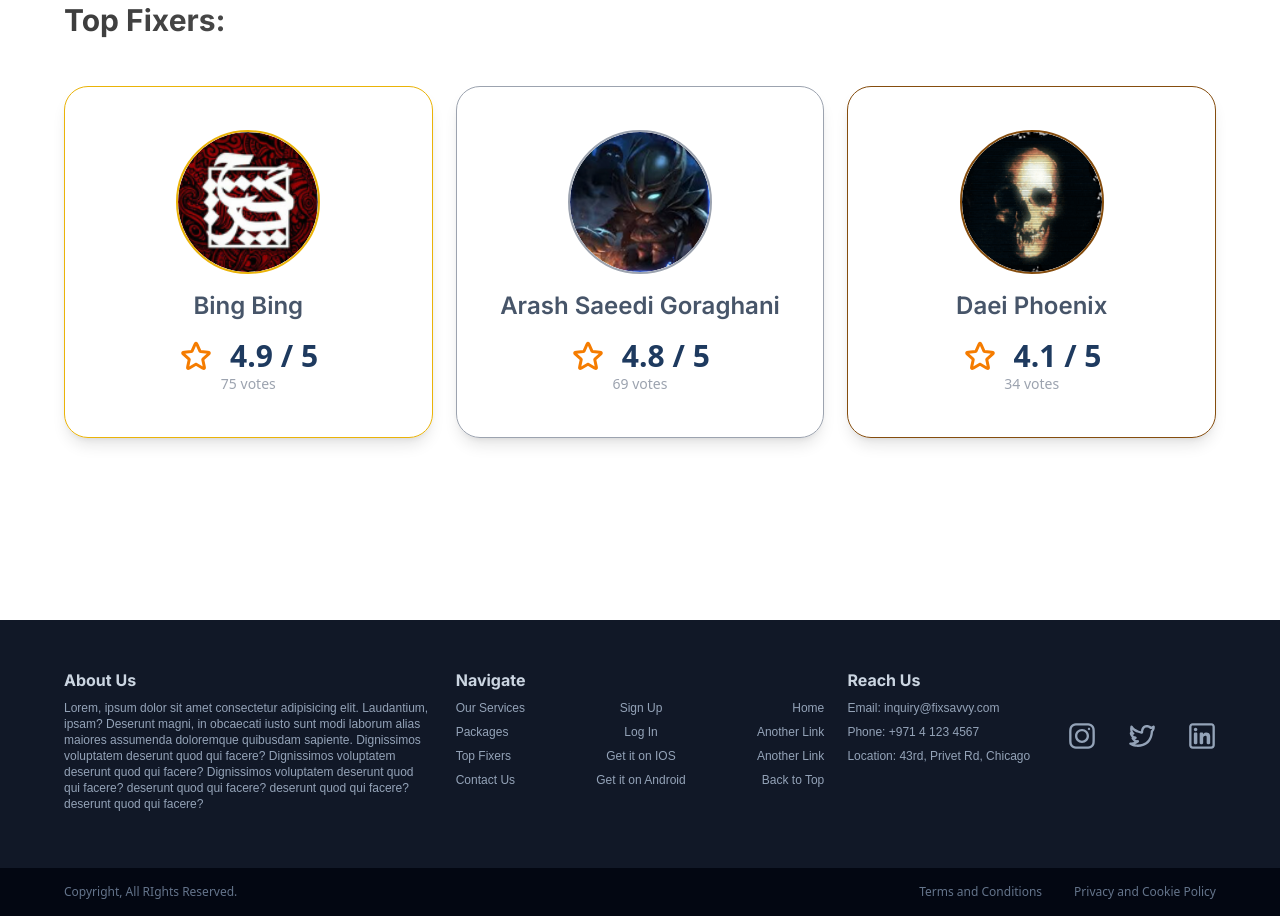
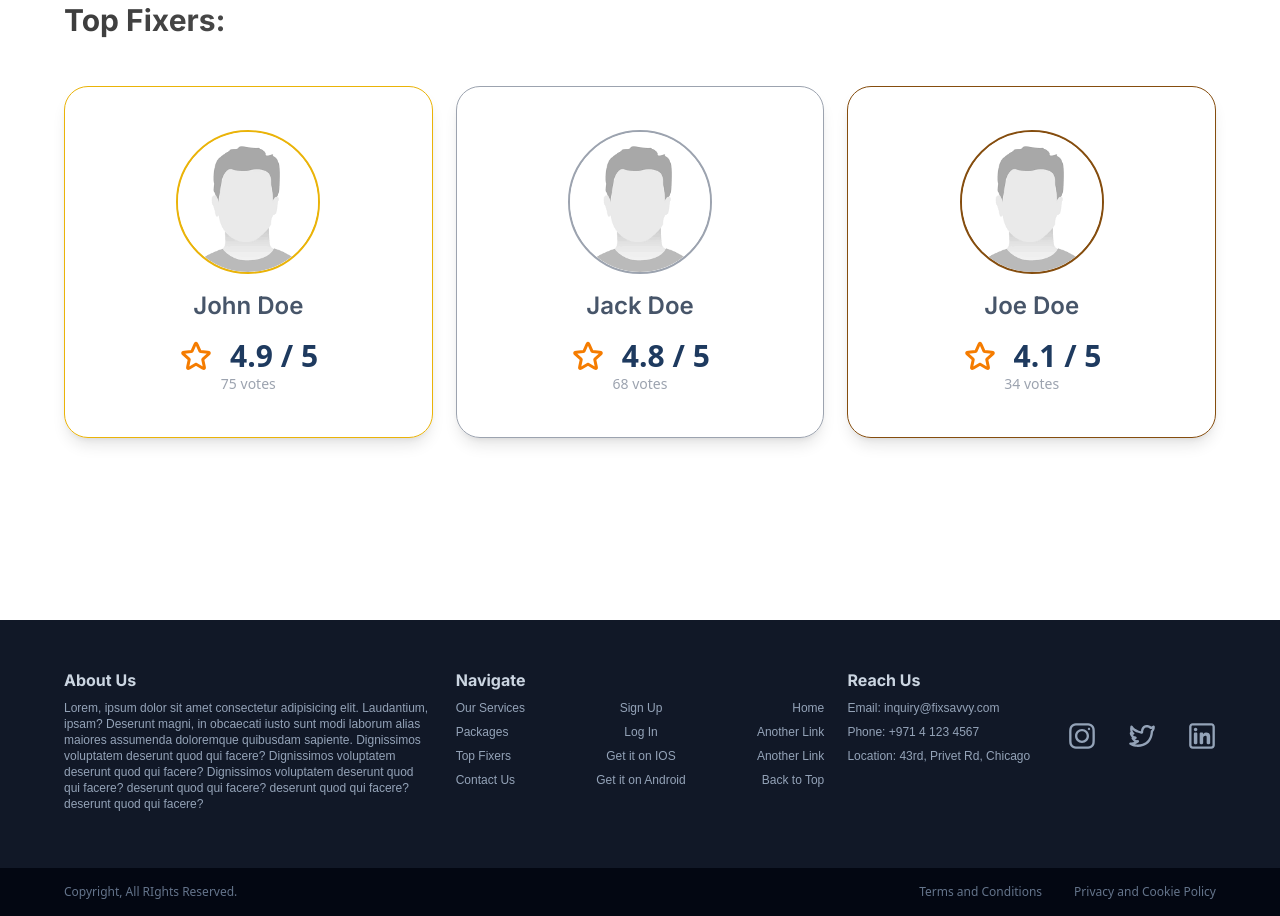
Before and after one commit to Axaerys/fixsavvy, a Next.js app: page / in a window 1280 px wide. Shown: the part 2580-3496 px from the top of the page. Built offline with nearby package versions, Linux system fonts and the light colour scheme.

Commit message:
fixed minor bugs

```diff
--- a/app/layout.jsx
+++ b/app/layout.jsx
@@ -9,6 +9,7 @@ export const metadata = {
 };
 
 const RootLayout = ({ children }) => {
+  console.log("Layout mounted");
   return (
     <html lang="en">
       <head>
--- a/app/page.jsx
+++ b/app/page.jsx
@@ -6,6 +6,7 @@ import ContactUs from "@components/ContactUs";
 import Footer from "@components/Footer";
 
 const Home = () => {
+  console.log("Page Mounted");
   return (
     <section className="w-full h-full ">
       <Hero />
@@ -13,7 +14,6 @@ const Home = () => {
       <Packages />
       <TopFixers />
       {/* <ContactUs /> */}
-      {/* <Footer /> */}
     </section>
   );
 };
--- a/components/Hero.jsx
+++ b/components/Hero.jsx
@@ -4,6 +4,7 @@ import Image from "next/image";
 import AppleIcon from "@components/AppleIcon.jsx";
 
 const Hero = () => {
+  console.log("Hero component mounted");
   return (
     <section className="flex justify-between items-center h-screen w-full">
       <div className="w-[50%] max-md:w-full flex flex-col gap-8 ">
--- a/components/HeroButton.jsx
+++ b/components/HeroButton.jsx
@@ -13,14 +13,7 @@ const HeroButton = ({
   iconColor,
 }) => {
   const [scale, setScale] = useState("scale-0"); // Start at scale-0
-  const [iconNumber, setIconNumber] = useState(false);
   const [iconColor2, setIconColor2] = useState(iconColor);
-
-  useEffect(() => {
-    setIconNumber(logoIcon !== 0);
-  }, [logoIcon]); // Runs only when logoIcon changes
-
-  console.log(iconColor);
 
   // const handleScroll = () => {
   //   const buttonPosition = document
@@ -54,12 +47,12 @@ const HeroButton = ({
   return (
     <section
       id="hero-button"
-      className={`group border-2 ${borderColor} rounded-lg px-4 py-2 w-48 flex-center gap-2 td  hover:scale-95 bg-white ${color} ${bgColor} hover:text-white cursor-pointer`}
+      className={`group border-2 ${borderColor} rounded-lg px-4 py-2 w-48 flex-center gap-2 td hover:scale-95 bg-white ${color} ${bgColor} hover:text-white cursor-pointer`}
       onMouseEnter={() => setIconColor2("white")}
       onMouseLeave={() => setIconColor2(iconColor)}
     >
       <div className="h-8 w-8">
-        {iconNumber ? (
+        {logoIcon === 1 ? (
           <GooglePlayIcon
             color={iconColor2}
             className="group-hover:fill-white"
--- a/components/TopFixers.jsx
+++ b/components/TopFixers.jsx
@@ -1,7 +1,8 @@
 import FixerCard from "./FixerCard";
-import image1 from "@public/fixers/Bing.png";
-import image2 from "@public/fixers/Bob.png";
-import image3 from "@public/fixers/Daei.png";
+// import image1 from "@public/fixers/Bing.png";
+// import image2 from "@public/fixers/Bob.png";
+// import image3 from "@public/fixers/Daei.png";
+import tempImage from "@public/fixers/sampleImage.jpg";
 
 const TopFixers = () => {
   return (
@@ -15,24 +16,27 @@ const TopFixers = () => {
       <div className="flex-between !items-center h-full max-md:flex-col">
         <FixerCard
           borderColor="border-yellow-500 "
-          name={"Bing Bing"}
+          name={"John Doe"}
           rating={"4.9 / 5"}
           votes={75}
-          image={image1}
+          image={tempImage}
+          // image={image1}
         />
         <FixerCard
           borderColor="border-gray-400"
-          name={"Arash Saeedi Goraghani"}
+          name={"Jack Doe"}
           rating={"4.8 / 5"}
-          votes={69}
-          image={image2}
+          votes={68}
+          image={tempImage}
+          // image={image2}
         />
         <FixerCard
           borderColor="border-yellow-800"
-          name={"Daei Phoenix"}
+          name={"Joe Doe"}
           rating={"4.1 / 5"}
           votes={34}
-          image={image3}
+          image={tempImage}
+          // image={image3}
         />
       </div>
     </section>
```
Also changed, not shown: public/fixers/sampleImage.jpg (renamed from public/sampleImage.jpg).
